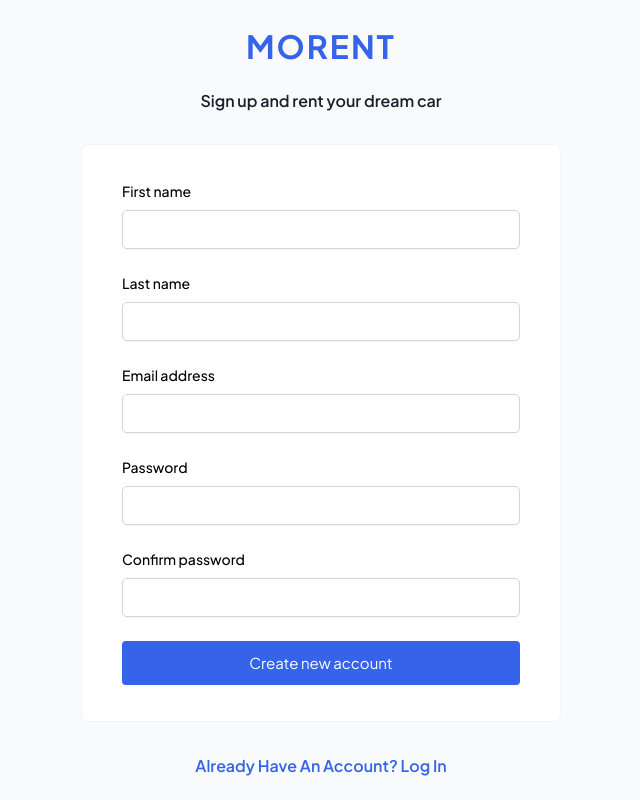
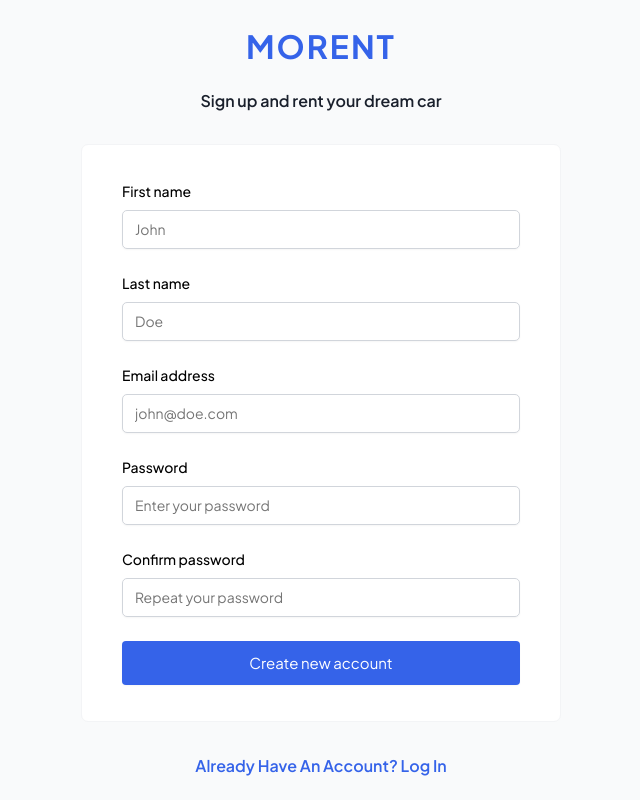
Before and after one commit to abolfazlcodes/morent, a React (Vite) app: page /signup in a window 1280 px wide. Shown: the whole page, without its empty margins (319-959 px from the left). Built offline with nearby package versions, Linux system fonts and the light colour scheme.

Commit message:
add sign up form and input validations using react hook form

```diff
--- a/src/features/authentication/LoginForm.tsx
+++ b/src/features/authentication/LoginForm.tsx
@@ -42,6 +42,7 @@ function LoginForm() {
           {...register("email", {
             required: "Please enter your email",
             pattern: {
+              // eslint-disable-next-line no-useless-escape
               value: /^[\w-\.]+@([\w-]+\.)+[\w-]{2,4}$/g,
               message:
                 "Incorrect email format. Please enter a valid email address",
--- a/src/features/authentication/SignupForm.tsx
+++ b/src/features/authentication/SignupForm.tsx
@@ -1,29 +1,126 @@
+import { useEffect } from "react";
+import { useForm, SubmitHandler } from "react-hook-form";
+
 import Button from "../../ui/Button";
 import Form from "../../ui/Form";
 import FormRowVertical from "../../ui/FormRowVertical";
 import Input from "../../ui/Input";
 
+type SignUpFormTypes = {
+  firstName: string;
+  lastName: string;
+  email: string;
+  password: string;
+  confirmPassword: string;
+};
+
 function SignupForm() {
+  const {
+    formState: { errors },
+    register,
+    reset,
+    handleSubmit,
+    setFocus,
+    getValues,
+  } = useForm<SignUpFormTypes>();
+
+  const onSubmit: SubmitHandler<SignUpFormTypes> = (data) => {
+    console.log(data);
+    console.log(errors);
+
+    // resetting the form
+    reset();
+  };
+
+  useEffect(() => {
+    setFocus("firstName");
+  }, [setFocus]);
+
   return (
-    <Form type='regular'>
-      <FormRowVertical label='First name'>
-        <Input type='text' id='firstname' />
+    <Form type='regular' onSubmit={handleSubmit(onSubmit)}>
+      <FormRowVertical label='First name' error={errors.firstName?.message}>
+        <Input
+          type='text'
+          id='firstName'
+          autoComplete='firstName'
+          placeholder='John'
+          {...register("firstName", {
+            required: "Please enter your first name",
+            minLength: {
+              value: 2,
+              message: "It should at least contain two characters",
+            },
+          })}
+        />
       </FormRowVertical>
 
-      <FormRowVertical label='Last name'>
-        <Input type='text' id='lastname' />
+      <FormRowVertical label='Last name' error={errors.lastName?.message}>
+        <Input
+          type='text'
+          id='lastName'
+          autoComplete='lastName'
+          placeholder='Doe'
+          {...register("lastName", {
+            required: "Please enter your last name",
+            minLength: {
+              value: 2,
+              message: "It should at least contain two characters",
+            },
+          })}
+        />
       </FormRowVertical>
 
-      <FormRowVertical label='Email address'>
-        <Input type='email' id='email' />
+      <FormRowVertical label='Email address' error={errors.email?.message}>
+        <Input
+          type='email'
+          id='email'
+          placeholder='john@doe.com'
+          {...register("email", {
+            required: "Please provide your email address",
+            pattern: {
+              // eslint-disable-next-line no-useless-escape
+              value: /^[\w-\.]+@([\w-]+\.)+[\w-]{2,4}$/g,
+              message:
+                "Incorrect email format. Please enter a valid email address",
+            },
+          })}
+        />
       </FormRowVertical>
 
-      <FormRowVertical label='Password'>
-        <Input type='password' id='password' autoComplete='current-password' />
+      <FormRowVertical label='Password' error={errors.password?.message}>
+        <Input
+          type='password'
+          id='password'
+          autoComplete='current-password'
+          placeholder='Enter your password'
+          {...register("password", {
+            required: "Please enter your password",
+            minLength: {
+              value: 8,
+              message: "password must be at least 8 characters",
+            },
+            pattern: {
+              value: /^(?=.*\d)(?=.*[a-z])(?=.*[A-Z])(?=.*[a-zA-Z]).{8,}$/gm,
+              message: "Password must contain an uppercase letter and a number",
+            },
+          })}
+        />
       </FormRowVertical>
 
-      <FormRowVertical label='Confirm password'>
-        <Input type='password' id='confirmpassword' />
+      <FormRowVertical
+        label='Confirm password'
+        error={errors.confirmPassword?.message}
+      >
+        <Input
+          type='password'
+          id='confirmpassword'
+          placeholder='Repeat your password'
+          {...register("confirmPassword", {
+            required: "Please repeat your password",
+            validate: (value) =>
+              getValues().password === value || "Passwords need to match",
+          })}
+        />
       </FormRowVertical>
 
       <FormRowVertical>
```
